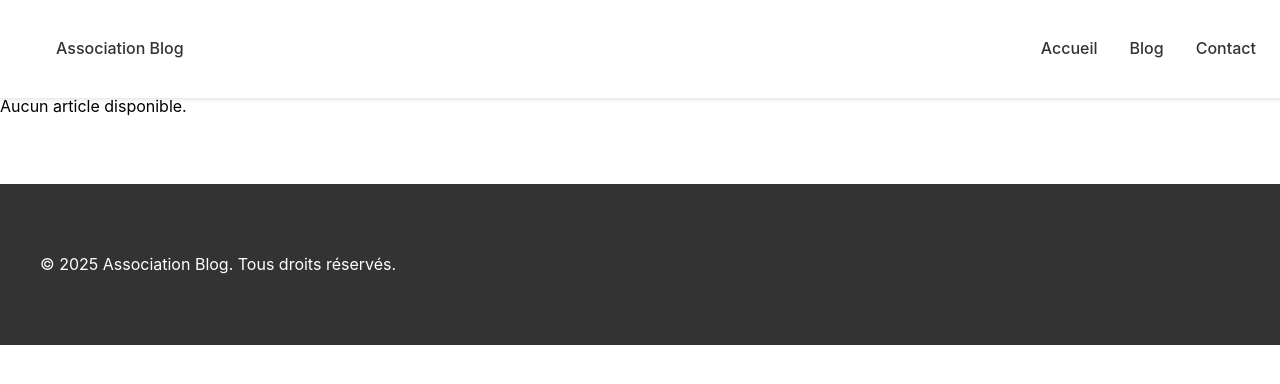
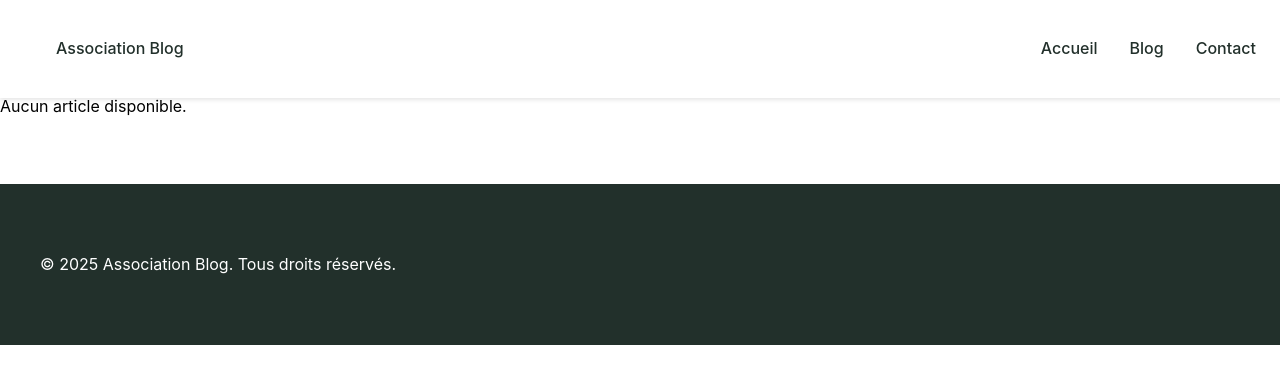
Before and after one commit to JoelKuate/AssociationHumain, a Django app: page /blog/ in a window 1280 px wide. Shown: the top 384 px of the page. Run offline with Django 3.2, Linux system fonts and the light colour scheme; data comes from the database, SQL or seed files in the repository.

Commit message:
deuxieme jet avec front end

```diff
--- a/blog/templates/blog/base.html
+++ b/blog/templates/blog/base.html
@@ -6,8 +6,8 @@
     <title>Association Blog</title>
     <style>
         :root {
-            --primary-color: #FF3B30;
-            --secondary-color: #333;
+            --primary-color: #4fa081;
+            --secondary-color: #22302b;
             --background-color: #FFF5F5;
         }
 
```
Also changed, not shown: blog/templates/blog/accueil.html (+6 -12 lines).
